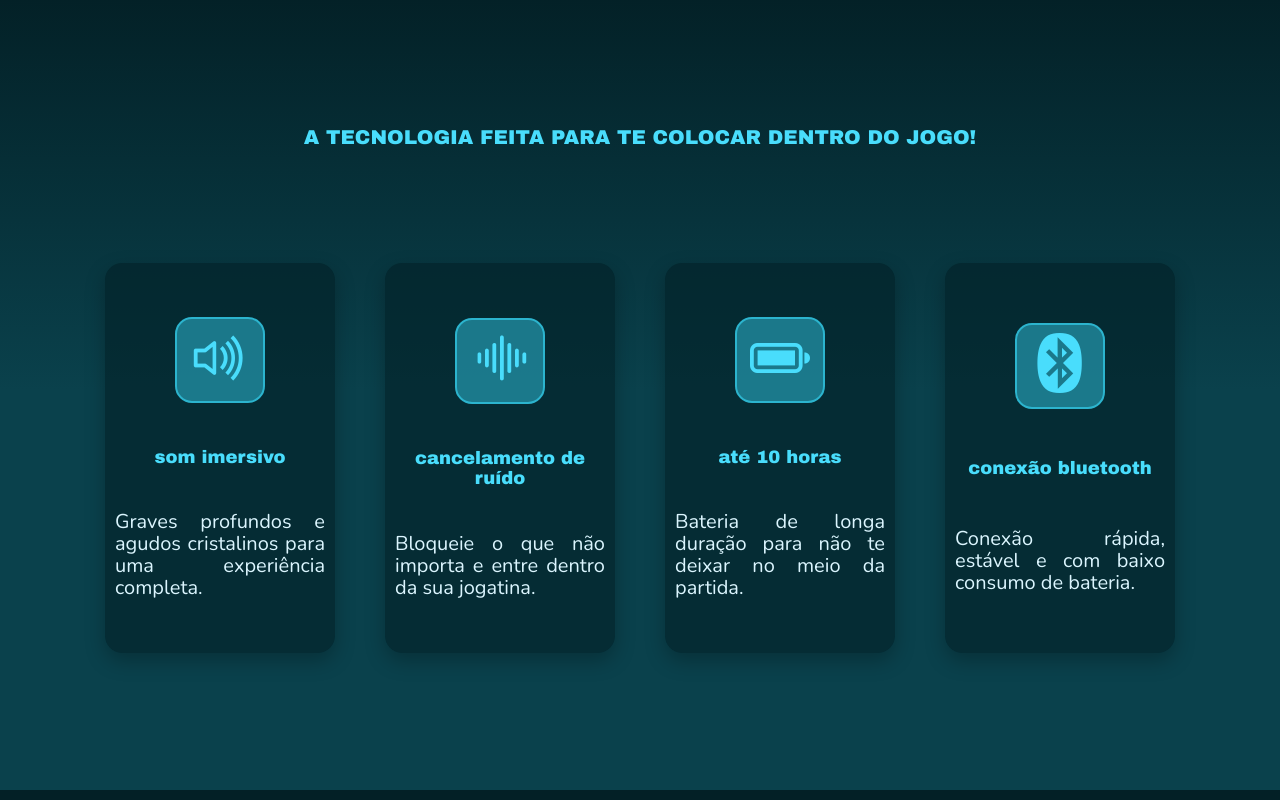
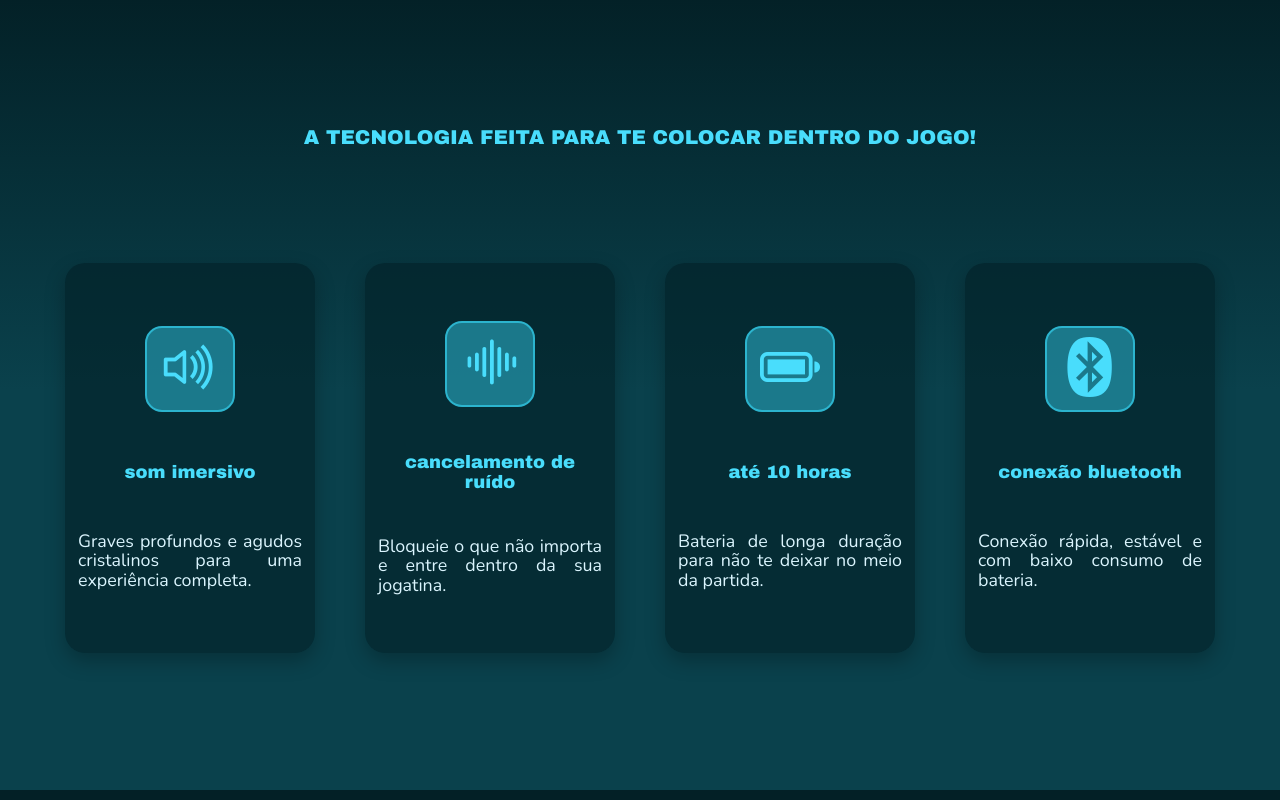
Before and after one commit to brenda-dev001/Lynx-fones-de-ouvido, a website: page index.html in a window 1280 px wide. Shown: the part 810-1610 px from the top of the page. Drawn offline with nearby package versions, Linux system fonts and the light colour scheme.

Commit message:
style: ajusta estilização dos cards da seção recursos

```diff
--- a/src/styles/scss/layouts/_recursos.scss
+++ b/src/styles/scss/layouts/_recursos.scss
@@ -17,10 +17,10 @@
 
     &__card{
         @include abs.flex(column, nowrap, center, space-evenly, 0);
-        @include abs.hw(39rem, 23rem);
-        padding: 1rem;
+        @include abs.hw(39rem, 25rem);
+        padding: 1.3rem;
         background-color: #032026a1;
-        border-radius: 1.7rem;
+        border-radius: 2rem;
         box-shadow: 0 0.8rem 2rem rgba(0, 0, 0, 0.25);
 
         h2{
```
Also changed, not shown: src/styles/main.css, 1 other file.
